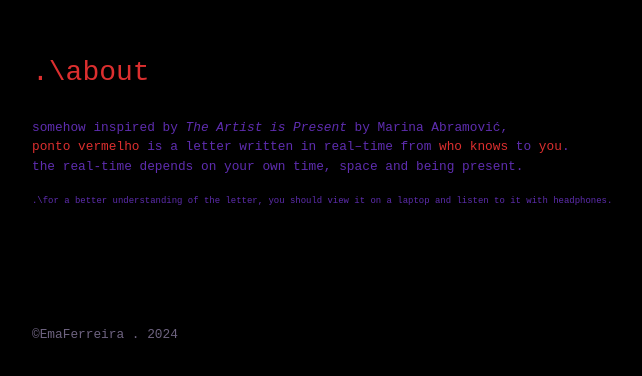
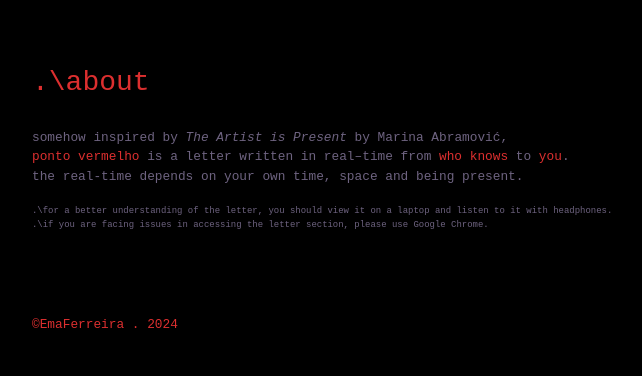
Before and after one commit to EmaFerreira/pontoVermelho, a plain HTML site: page about.html in a window 1280 px wide. Shown: the part 218-594 px from the top of the page, without its empty margins (300-942 px from the left). Drawn offline with nearby package versions, Linux system fonts and the light colour scheme; files whose address does not match are found by name.

Commit message:
Add files via upload

```diff
--- a/about.html
+++ b/about.html
@@ -29,8 +29,12 @@
                 </p>
                 <p>the real-time depends on your own time, space and being present.</p>
 
-                <p id="notes">.\for a better understanding of the letter, you should view it on a laptop and listen to it with headphones.<br>
+                <p id="notes">.\for a better understanding of the letter, you should view it on a laptop and listen to it with headphones.
+                <br>
+
+                .\if you are facing issues in accessing the letter section, please use Google Chrome.
                 </p>
+
                 <a href="https://emaferreira.github.io/" target="_blank" id="credits">©EmaFerreira . 2024</a>
             </div>
 
--- a/css/main.css
+++ b/css/main.css
@@ -28,7 +28,7 @@ button {
 .container-fluid {
     font-family: 'Courier New', Courier, monospace;
     font-weight: 100;
-    color: rgb(94, 45, 175);
+    color: rgb(110, 99, 128);
     margin-left: 0%;
     margin-right: 0;
 }
@@ -54,9 +54,9 @@ button {
 }
 
 #notes {
-    color: rgb(94, 45, 175);
+    color: rgb(110, 99, 128);
     margin-top: 0.5cm;
-    margin-bottom: 3cm;
+    margin-bottom: clamp(0cm, 10vh, 3cm);
     padding-top: 0%;
     padding-bottom: 0%;
 
@@ -72,18 +72,18 @@ a {
 }
 
 #credits {
-    color: rgb(110, 99, 128);
+    color:rgb(220, 47, 47);
     font-size: clamp(10px, 1vw, 16px);
     font-weight: 100;
 }
 
 a:hover {
-    color: rgb(110, 99, 128);
+    color:  rgb(114, 42, 153);
     transition: 250ms;
 }
 
 #credits:hover {
-    color: rgb(220, 47, 47);
+    color:  rgb(114, 42, 153);
     transition: 250ms;
 }
 
@@ -105,6 +105,6 @@ a:hover {
 }
 
 #linkFinal:hover {
-    color: rgb(94, 45, 175);
+    color: rgb(114, 42, 153);
     transition: 250ms;
 }
--- a/js/index.js
+++ b/js/index.js
@@ -59,7 +59,7 @@ async function localizacao() {
 
         timmerClickMin = 450
         timmerClickMax = 1000
-    } else if (hours < 17) {
+    } else if (hours < 19) {
         timmerWritting = 200
         textMove = 0.1
 
```
